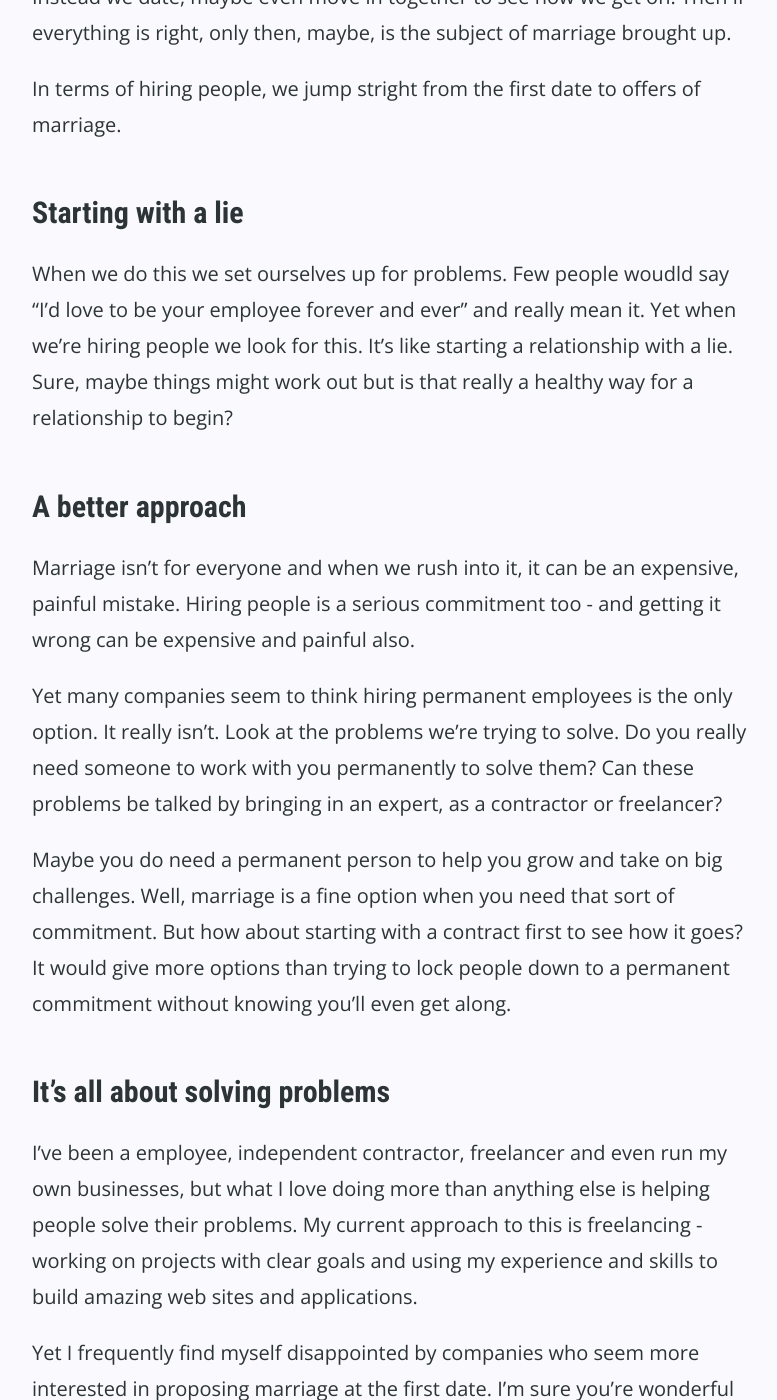
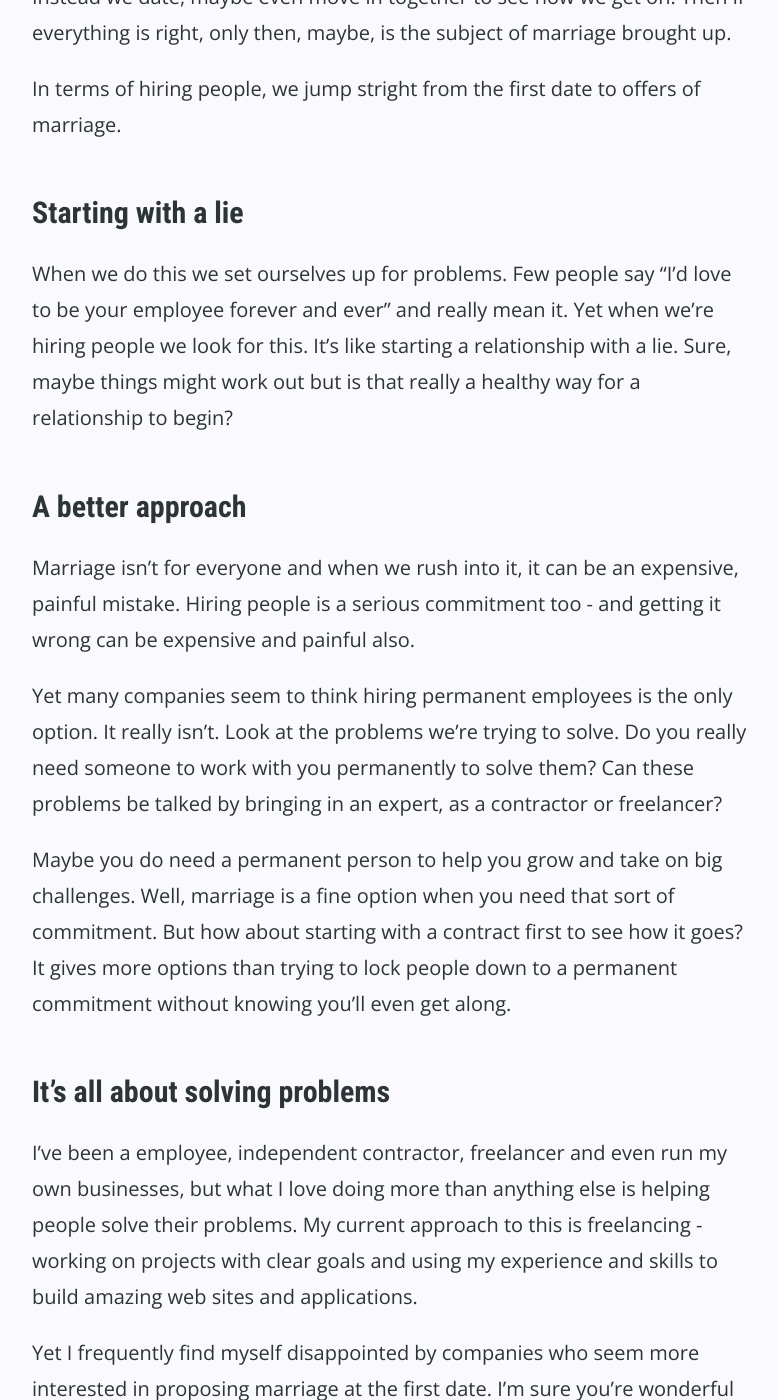
Before and after one commit to donovanh/donovanh.github.com, a Jekyll site: the page built from _posts/2017-11-12-stop-hiring.markdown, in a window 1280 px wide and 1400 px high, scrolled down 1278 px. Shown: the whole window, without its empty margins (248-1025 px from the left). Built offline with Jekyll 4.4.1, drawn with Linux system fonts in a browser that asks for light colours; nearby versions of some CDN libraries; some of the changed text lies outside the part shown.

Commit message:
Hiring people post

```diff
--- a/_posts/2017-11-12-stop-hiring.markdown
+++ b/_posts/2017-11-12-stop-hiring.markdown
@@ -21,7 +21,7 @@ I've been through this many times myself, both as an applicant and interviewer a
 
 ## Horses and carriages
 
-When we approach hiring people like this, I like to think of it in terms of dating and marriage. As a single person I would go on dates. Sometimes they'd go well and we'd get on great, we'd maybe even set up another date and get to know each other better. But nobody ever proposed marriage after one date. That would be madness.
+When we approach hiring people like this, I like to think of it in terms of dating and marriage. As a single person I went on dates. Sometimes they'd go well and we'd get on great, we'd maybe even set up another date and get to know each other better. But nobody ever proposed marriage after one date. That is madness.
 
 Instead we date, maybe even move in together to see how we get on. Then if everything is right, only then, maybe, is the subject of marriage brought up.
 
@@ -29,7 +29,7 @@ In terms of hiring people, we jump stright from the first date to offers of marr
 
 ## Starting with a lie
 
-When we do this we set ourselves up for problems. Few people woudld say "I'd love to be your employee forever and ever" and really mean it. Yet when we're hiring people we look for this. It's like starting a relationship with a lie. Sure, maybe things might work out but is that really a healthy way for a relationship to begin?
+When we do this we set ourselves up for problems. Few people say "I'd love to be your employee forever and ever" and really mean it. Yet when we're hiring people we look for this. It's like starting a relationship with a lie. Sure, maybe things might work out but is that really a healthy way for a relationship to begin?
 
 ## A better approach
 
@@ -37,7 +37,7 @@ Marriage isn't for everyone and when we rush into it, it can be an expensive, pa
 
 Yet many companies seem to think hiring permanent employees is the only option. It really isn't. Look at the problems we're trying to solve. Do you really need someone to work with you permanently to solve them? Can these problems be talked by bringing in an expert, as a contractor or freelancer?
 
-Maybe you do need a permanent person to help you grow and take on big challenges. Well, marriage is a fine option when you need that sort of commitment. But how about starting with a contract first to see how it goes? It would give more options than trying to lock people down to a permanent commitment without knowing you'll even get along.
+Maybe you do need a permanent person to help you grow and take on big challenges. Well, marriage is a fine option when you need that sort of commitment. But how about starting with a contract first to see how it goes? It gives more options than trying to lock people down to a permanent commitment without knowing you'll even get along.
 
 ## It's all about solving problems
 
```
